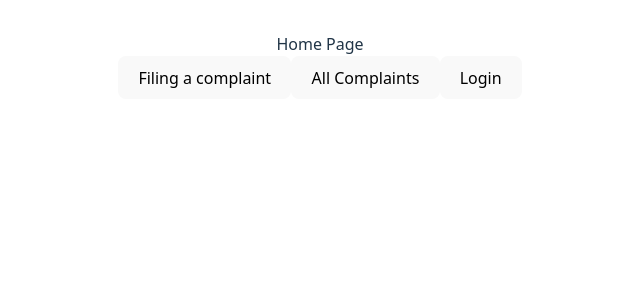
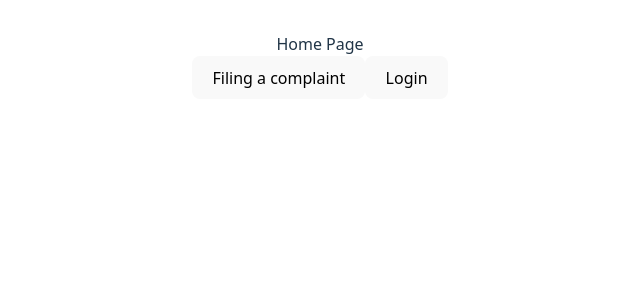
Before and after one commit to efraim-gottlieb/complaints-system, a React (Vite) app in the folder client/: page / in a window 1280 px wide. Shown: the top 300 px of the page, without its empty margins (320-960 px from the left). Built offline with nearby package versions, Linux system fonts and the light colour scheme.

Commit message:
hide all complaints btton when not logged in

```diff
--- a/client/src/pages/HomePage.jsx
+++ b/client/src/pages/HomePage.jsx
@@ -5,12 +5,12 @@ function HomePage() {
   const login = localStorage.getItem('login')
   const loginButton = <button onClick={()=>navigate('admin/login')}>Login</button>
   const logoutButton = <button onClick={()=>{localStorage.clear() ; location.reload()}}>LogOut</button>
+  const complintsButton = <button onClick={()=>navigate('complaints')}>All Complaints</button>
   return (
     <div>
       <div>Home Page</div>
       <button onClick={()=>navigate('complaints/create')}>Filing a complaint</button>
-      <button onClick={()=>navigate('complaints')}>All Complaints</button>
-      {login ? logoutButton: loginButton}
+      {login ? [ complintsButton, logoutButton]: loginButton}
     </div>
   );
 }
```
